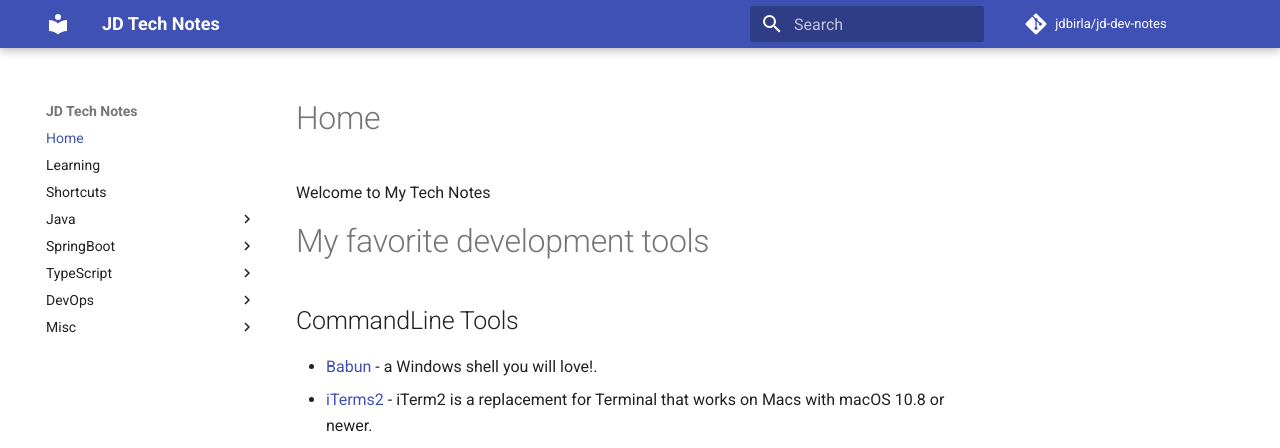
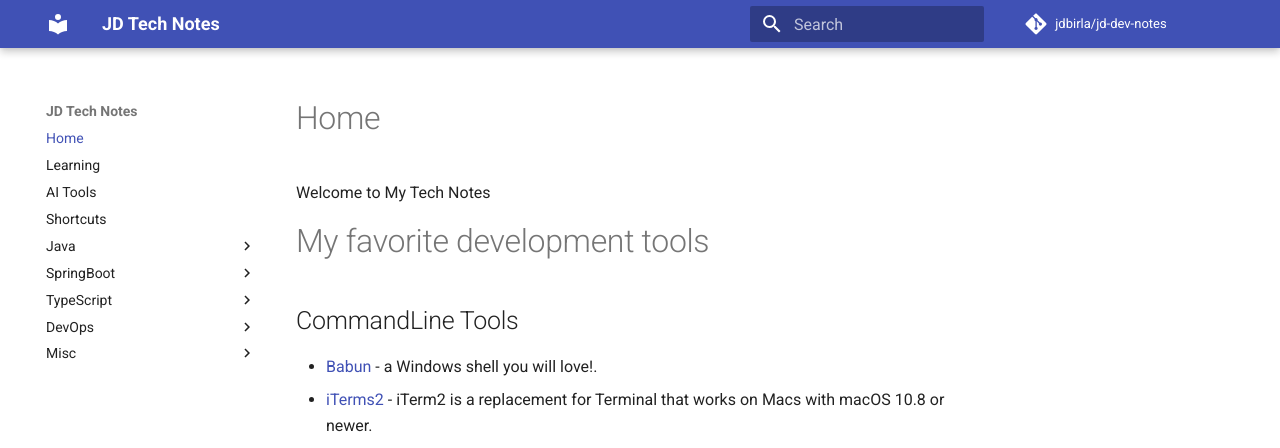
Before and after one commit to jdbirla/jd-dev-notes, an MkDocs documentation site: the page built from docs/index.md, in a window 1280 px wide. Shown: the top 448 px of the page. Built offline with MkDocs 1.6.1 and Material for MkDocs 9.7.7, drawn with Linux system fonts in a browser that asks for light colours; comment, search, counter and statistics services are not loaded.

Commit message:
Update mkdocs.yml

```diff
--- a/mkdocs.yml
+++ b/mkdocs.yml
@@ -15,6 +15,7 @@ theme:
 nav:
   - Home: index.md
   - Learning: learning.md
+  - AI Tools: aitools.md
   - Shortcuts: shortcuts.md
   - Java:
       - Ecosystem: java/ecosystem.md
```
